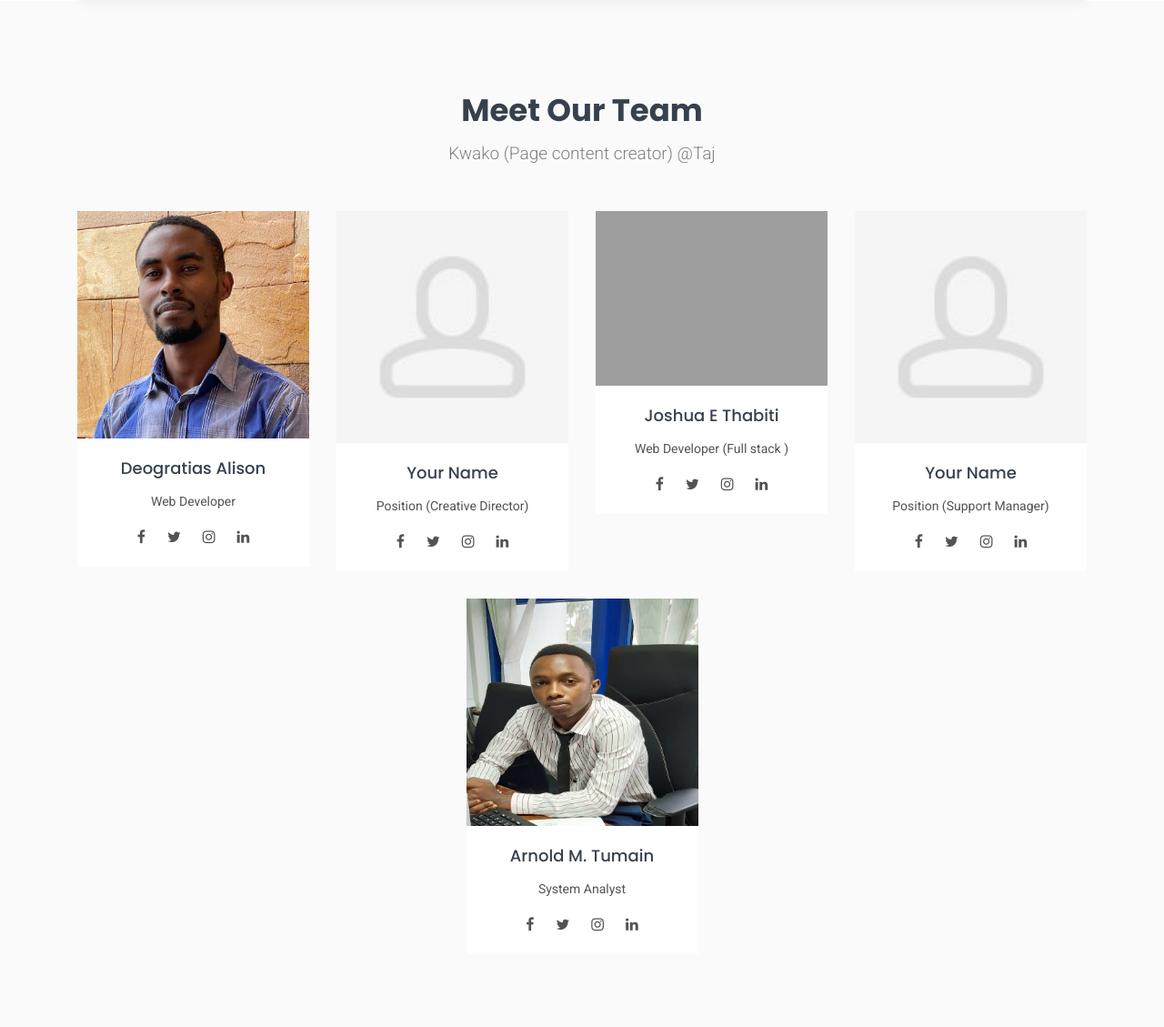
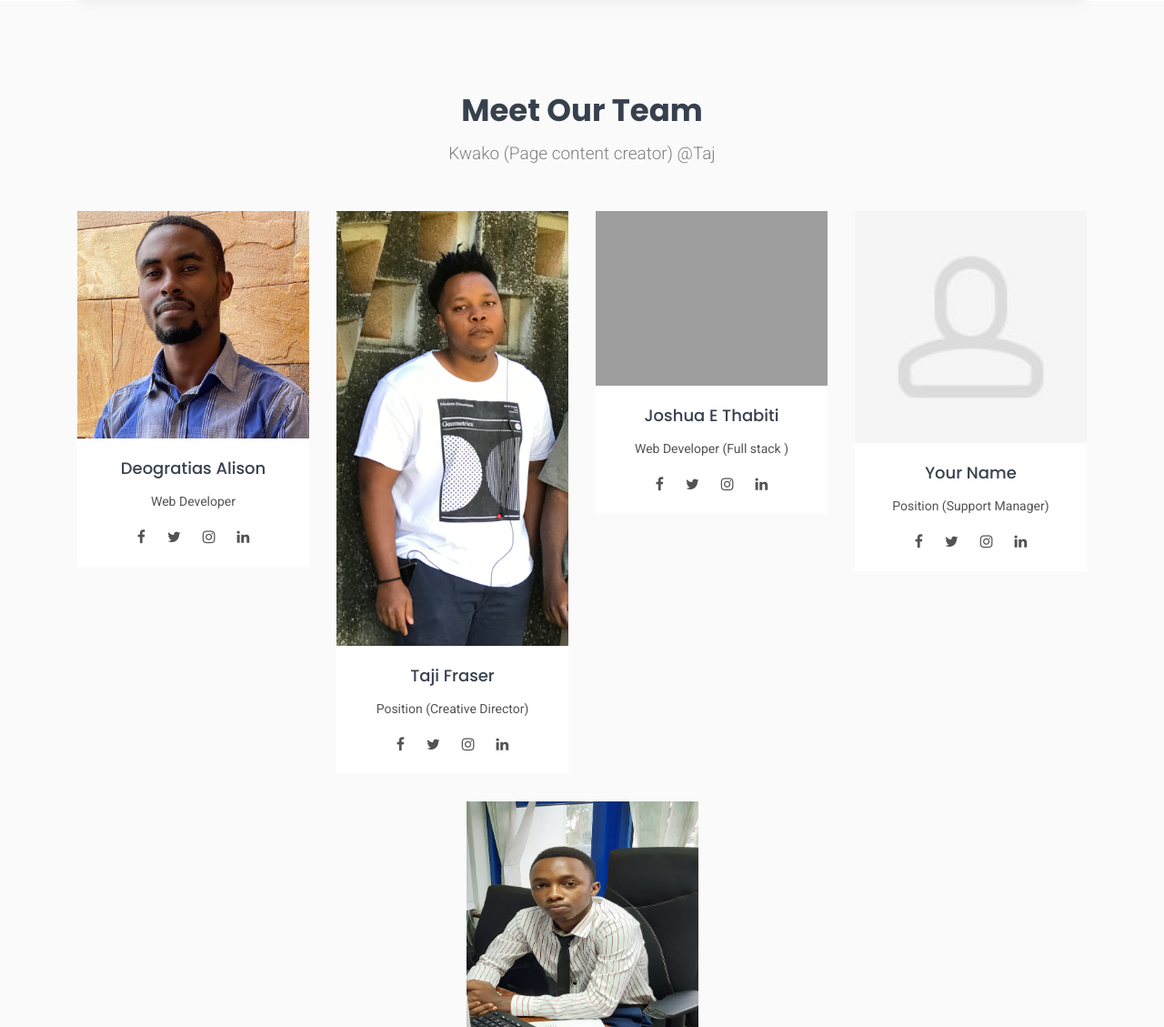
Before and after one commit to deesynertz/hostel_site, a PHP site: page /about_us in a window 1280 px wide. Shown: the part 747-1876 px from the top of the page at 91% size. Run offline with PHP 8.4, Linux system fonts and the light colour scheme; some libraries are stand-ins or nearby versions; grey boxes are pictures that could not be loaded.

Commit message:
hostel_site

```diff
--- a/about_us.php
+++ b/about_us.php
@@ -104,17 +104,17 @@
         <div class="agent-2">
           <div class="agent-photo">
             <a href="#">
-              <img src="media/avatar/avatar0.jpg" alt="avatar-6" class="img-fluid">
+              <img src="media/avatar/taji.png" alt="avatar-6" class="img-fluid">
             </a>
           </div>
           <div class="agent-details">
-            <h5><a href="#">Your Name</a></h5>
+            <h5><a href="#">Taji Fraser</a></h5>
             <p>Position (Creative Director)</p>
             <ul class="social-list clearfix">
-              <li><a href="#" class="facebook"><i class="fa fa-facebook"></i></a></li>
-              <li><a href="#" class="twitter"><i class="fa fa-twitter"></i></a></li>
-              <li><a href="#" class="instagram"><i class="fa fa-instagram"></i></a></li>
-              <li><a href="#" class="linkedin"><i class="fa fa-linkedin"></i></a></li>
+              <li><a href="https://www.facebook.com/tajifraser" class="facebook"><i class="fa fa-facebook"></i></a></li>
+              <li><a href="https://www.twitter.com/taji_fraser" class="twitter"><i class="fa fa-twitter"></i></a></li>
+              <li><a href="https://www.instagram.com/tajisalimfraser" class="instagram"><i class="fa fa-instagram"></i></a></li>
+              <li><a href="https://tz.linkedin.com/tajifraser" class="linkedin"><i class="fa fa-linkedin"></i></a></li>
             </ul>
           </div>
         </div>
```
Also changed, not shown: media/avatar/taji.png (added).
